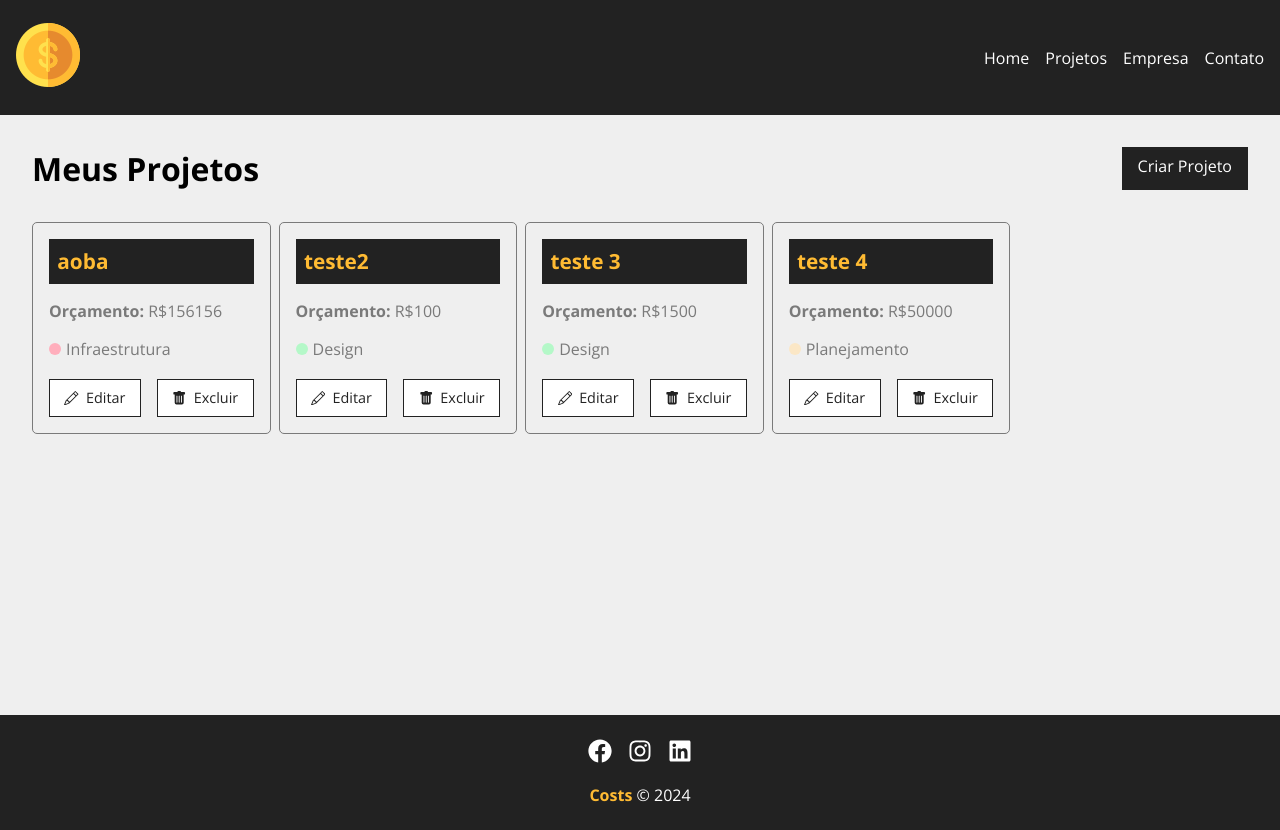
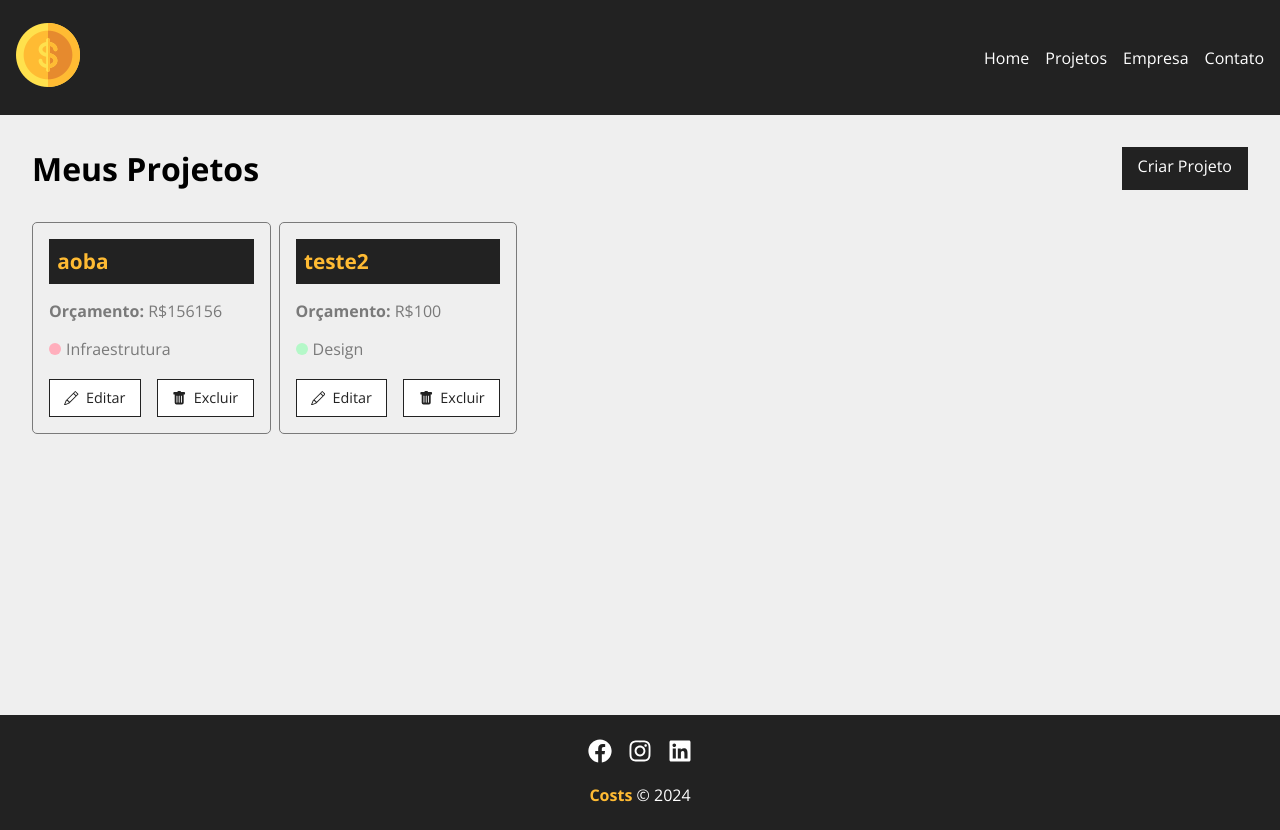
Before and after one commit to MateusFS99/Costs, a React (Create React App) app: page /projects in a window 1280 px wide. Built offline with nearby package versions, Linux system fonts and the light colour scheme; data requests are answered from the project's data file.

Commit message:
- Feat: Exclusão de Projetos

```diff
--- a/db.json
+++ b/db.json
@@ -18,28 +18,6 @@
       "category": {
         "id": "3",
         "name": "Design"
-      },
-      "costs": 0,
-      "services": []
-    },
-    {
-      "id": "cf40",
-      "name": "teste 3",
-      "budget": "1500",
-      "category": {
-        "id": "3",
-        "name": "Design"
-      },
-      "costs": 0,
-      "services": []
-    },
-    {
-      "id": "6181",
-      "name": "teste 4",
-      "budget": "50000",
-      "category": {
-        "id": "4",
-        "name": "Planejamento"
       },
       "costs": 0,
       "services": []
--- a/src/components/organisms/project/ProjectCard.jsx
+++ b/src/components/organisms/project/ProjectCard.jsx
@@ -3,6 +3,11 @@ import styles from './ProjectCard.module.css'
 import { BsPencil, BsFillTrashFill } from 'react-icons/bs'
 
 function ProjectCard({ project, handleRemove }) {
+  const onRemove = (e) => {
+    e.preventDefault()
+    handleRemove(project.id)
+  }
+
   return (
     <div className={styles.projectCard}>
       <h4>{project.name}</h4>
@@ -19,7 +24,7 @@ function ProjectCard({ project, handleRemove }) {
         <button>
           <BsPencil /> Editar
         </button>
-        <button>
+        <button onClick={onRemove}>
           <BsFillTrashFill /> Excluir
         </button>
       </div>
--- a/src/pages/Projects.jsx
+++ b/src/pages/Projects.jsx
@@ -9,18 +9,18 @@ import Loading from '../components/atoms/Loading'
 
 import styles from './Projects.module.css'
 
-import { getAllProjects } from '../services/projectsService'
+import { getAllProjects, removeProject } from '../services/projectsService'
 
 function Projects() {
+  const [projects, setProjects] = useState([])
+  const [isLoading, setIsLoading] = useState(true)
+  const [message, setMessage] = useState('')
+
   const location = useLocation()
-  let message = ''
 
   if (location.state) {
-    message = location.state.message
+    setMessage(location.state.message)
   }
-
-  const [projects, setProjects] = useState([])
-  const [isLoading, setIsLoading] = useState(true)
 
   useEffect(() => {
     setTimeout(() => {
@@ -33,6 +33,15 @@ function Projects() {
     }, 2000)
   }, [])
 
+  function onRemove(id) {
+    removeProject(id)
+      .then((data) => {
+        setProjects(projects.filter((project) => project.id !== id))
+        setMessage('Projeto removido com sucesso')
+      })
+      .catch((err) => console.log(err))
+  }
+
   return (
     <div className={styles.projectContainer}>
       <div className={styles.titleContainer}>
@@ -43,7 +52,11 @@ function Projects() {
       <Container customClass="start">
         {projects.length > 0 &&
           projects.map((project) => (
-            <ProjectCard project={project} key={project.id} />
+            <ProjectCard
+              project={project}
+              key={project.id}
+              handleRemove={onRemove}
+            />
           ))}
         {isLoading && <Loading />}
         {!isLoading && projects.length === 0 && (
--- a/src/services/api.js
+++ b/src/services/api.js
@@ -1,7 +1,7 @@
 const baseUrl = 'http://localhost:5000'
 
-export function get(url) {
-  return fetch(`${baseUrl}${url}`, {
+export function get(url, id) {
+  return fetch(`${baseUrl}${url}${id ? '/id' : ''}`, {
     method: 'GET',
     headers: {
       'Content-type': 'application/json',
@@ -18,3 +18,12 @@ export function post(url, body) {
     body: JSON.stringify(body),
   })
 }
+
+export function remove(url, id) {
+  return fetch(`${baseUrl}${url}/${id}`, {
+    method: 'DELETE',
+    headers: {
+      'Content-type': 'application/json',
+    },
+  })
+}
--- a/src/services/projectsService.js
+++ b/src/services/projectsService.js
@@ -1,4 +1,4 @@
-import { get, post } from './api'
+import { get, post, remove } from './api'
 
 const baseUrl = '/projects'
 
@@ -9,3 +9,7 @@ export function getAllProjects() {
 export function createProject(body) {
   return post(baseUrl, body).then((resp) => resp.json())
 }
+
+export function removeProject(id) {
+  return remove(baseUrl, id).then((resp) => resp.json())
+}
```
